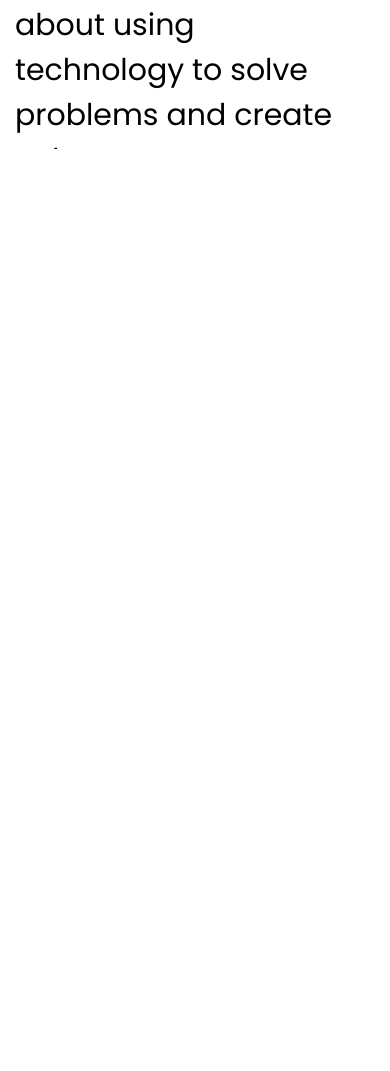
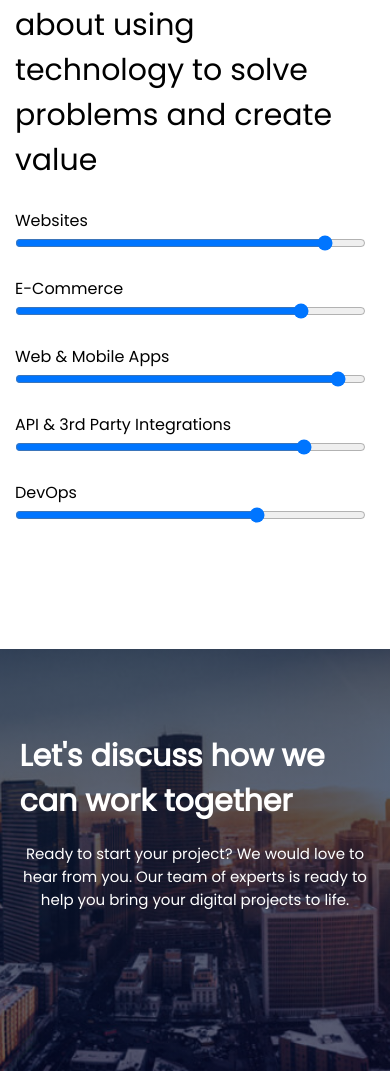
Before and after one commit to idh-47/Snippet_website, a plain HTML site: page index.html in a window 390 px wide. Shown: the part 4654-5725 px from the top of the page. Before the commit the page ends 4803 px from the top, so only its background shows below. Drawn offline with Linux system fonts and the light colour scheme.

Commit message:
added city section

```diff
--- a/index.html
+++ b/index.html
@@ -112,7 +112,12 @@
         </div>
     </section>
 
-
+    <section id="city">
+        <div id="txt">
+            <h1 style="font-size: 40px; font-family: poppins;">Let's discuss how we can work together</h1><br>
+            <p style="font-size: 21px; width: 495px; text-align: center; font-family: poppins;">Ready to start your project? We would love to hear from you. Our team of experts is ready to help you bring your digital projects to life.</p>
+        </div>
+    </section>
 
     <script src="script.js"></script>
 </body>
--- a/styles.css
+++ b/styles.css
@@ -169,6 +169,23 @@ background-color: black;
 
 /*Section 4*/
 
+#city{
+    width: 100vw;
+    height: 50vh;
+    background-image:  linear-gradient( rgba(6, 30, 59, 0.7), rgba(5, 9, 44, 0.6)),url('city.jpg');
+    background-size: cover;
+    background-position: center;
+    background-repeat: no-repeat;
+    margin-top: 100px;
+}
+#txt{
+    color: white;
+    height: 347px;
+    display: flex;
+    flex-direction: column;
+    justify-content: center;
+    align-items: center;
+}
 
 /*Responsive design*/
 
@@ -247,6 +264,17 @@ background-color: black;
     #problems{
         margin-top: 40px;
     }
+    #city{
+        margin-top: 500px !important;
+    }
+    #city h1{
+        font-size: 30px !important;
+        width: 90vw !important;
+    }
+    #city p{
+        font-size: 15px !important;
+        width: 90vw !important;
+    }
 }
 @media (max-width:810px) {
     #nav{
```
Also changed, not shown: script.js (+13 -0 lines), city.jpg (added).
